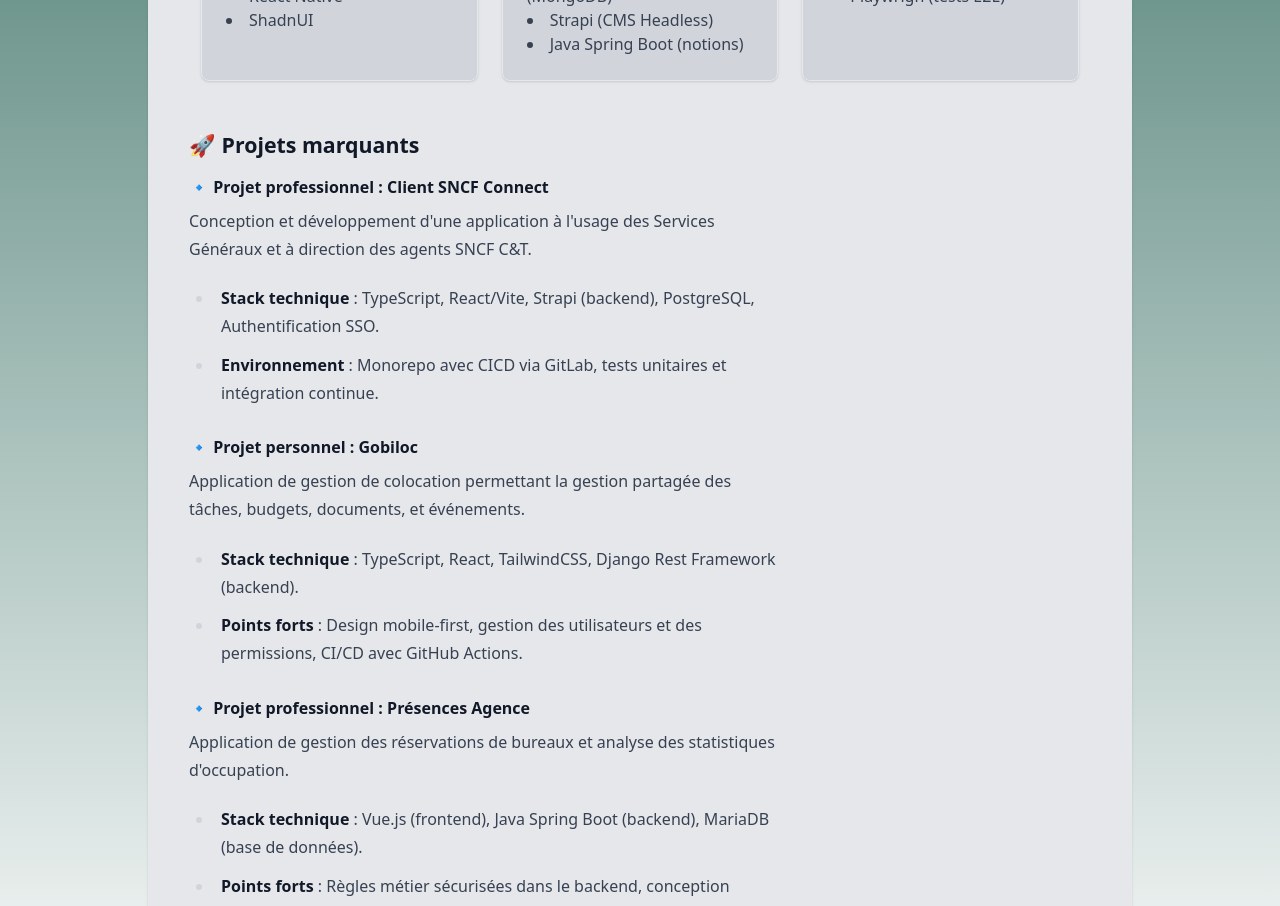
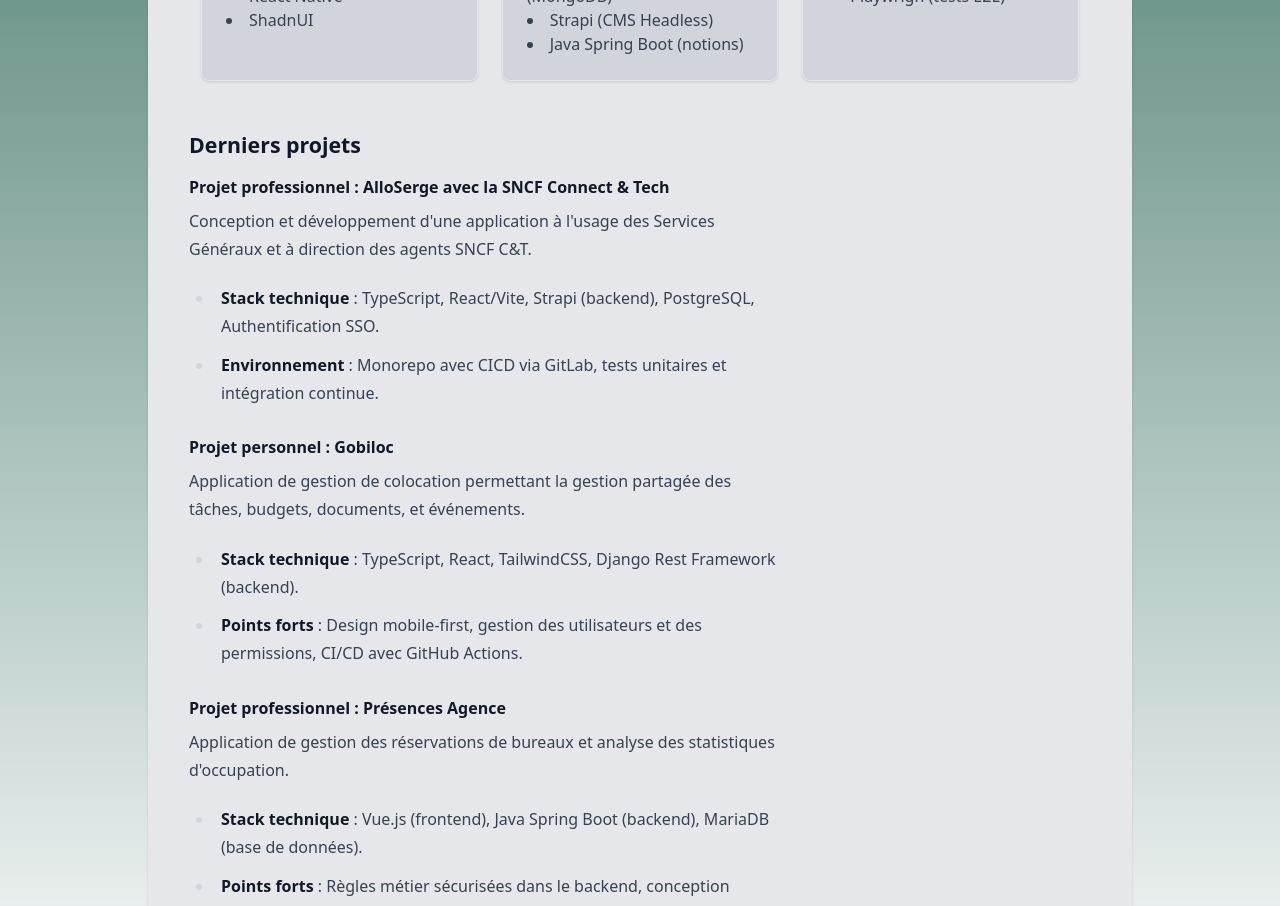
Before and after one commit to elsacatoire/blog-next, a Next.js app: page / in a window 1280 px wide. Shown: the part 840-1746 px from the top of the page. Built offline with nearby package versions, Linux system fonts and the light colour scheme.

Commit message:
refacto main page

```diff
--- /dev/null
+++ b/app/components/NewsPreview.tsx
@@ -0,0 +1,30 @@
+import React from 'react'
+import ProjectPosts2 from './ProjectPosts2'
+import Posts2 from './Posts2'
+
+function NewsPreview() {
+    return (
+        <div className="w-full flex flex-wrap mt-10 justify-center">
+            {[
+                {
+                    component: <ProjectPosts2 />,
+                    key: "project-posts",
+                    className: "md:pr-2 mb-4 md:mb-0",
+                },
+                {
+                    component: <Posts2 title={"Derniers articles"} sliceCount={2} />,
+                    key: "posts",
+                    className: "md:pl-2",
+                },
+            ].map(({ component, key, className }) => (
+                <div key={key} className={`w-full md:w-1/2 ${className}`}>
+                    <div className="text-lg text-left p-5 text-gray-900 bg-gray-200 border border-gray-200 rounded-lg shadow dark:bg-gray-800 dark:border-gray-700 h-full flex flex-col">
+                        {component}
+                    </div>
+                </div>
+            ))}
+        </div>
+    )
+}
+
+export default NewsPreview
--- a/public/content/hero.md
+++ b/public/content/hero.md
@@ -1,6 +1,6 @@
 ## **Elsa — Développeuse Fullstack/Frontend Junior**
 
-### 🌟 **À propos de moi**
+### **À propos de moi**
 Je suis en **évolution professionnelle dans le développement web et logiciel**.
 
 - Titre pro **Conceptrice Développeuse d'Applications (RNCP 6 - Bac+3/4)**,
--- a/public/content/main_page_content.md
+++ b/public/content/main_page_content.md
@@ -1,16 +1,16 @@
-### 🚀 **Projets marquants**
+### **Derniers projets**
 
-#### 🔹 **Projet professionnel** : **Client SNCF Connect**
+#### **Projet professionnel** : **AlloSerge avec la SNCF Connect & Tech**
 Conception et développement d'une application à l'usage des Services Généraux et à direction des agents SNCF C&T.
 - **Stack technique** : TypeScript, React/Vite, Strapi (backend), PostgreSQL, Authentification SSO.
 - **Environnement** : Monorepo avec CICD via GitLab, tests unitaires et intégration continue.
 
-#### 🔹 **Projet personnel** : **Gobiloc**
+#### **Projet personnel** : **Gobiloc**
 Application de gestion de colocation permettant la gestion partagée des tâches, budgets, documents, et événements.
 - **Stack technique** : TypeScript, React, TailwindCSS, Django Rest Framework (backend).
 - **Points forts** : Design mobile-first, gestion des utilisateurs et des permissions, CI/CD avec GitHub Actions.
 
-#### 🔹 **Projet professionnel** : **Présences Agence**
+#### **Projet professionnel** : **Présences Agence**
 Application de gestion des réservations de bureaux et analyse des statistiques d'occupation.
 - **Stack technique** : Vue.js (frontend), Java Spring Boot (backend), MariaDB (base de données).
 - **Points forts** : Règles métier sécurisées dans le backend, conception orientée API REST, intégration Playwright pour les tests E2E.
```
Also changed, not shown: app/page.tsx (+0 -20 lines).
